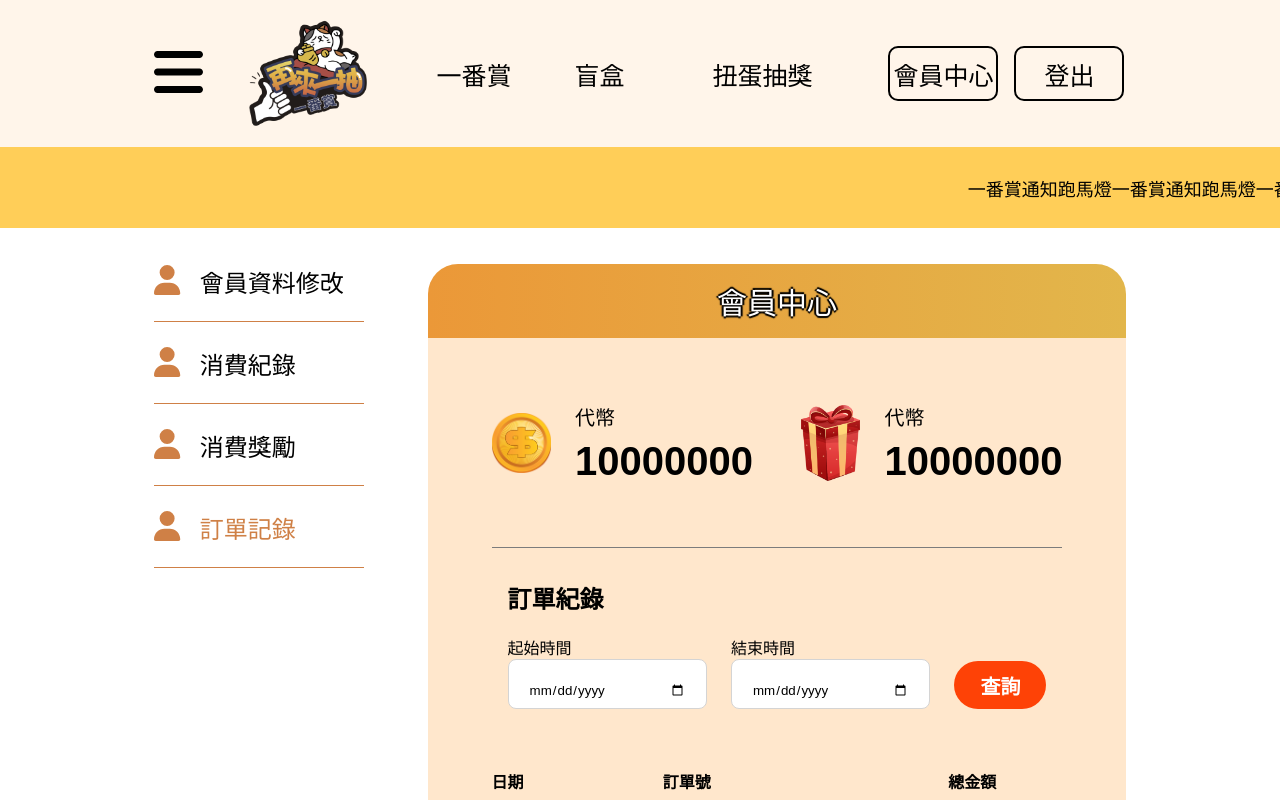
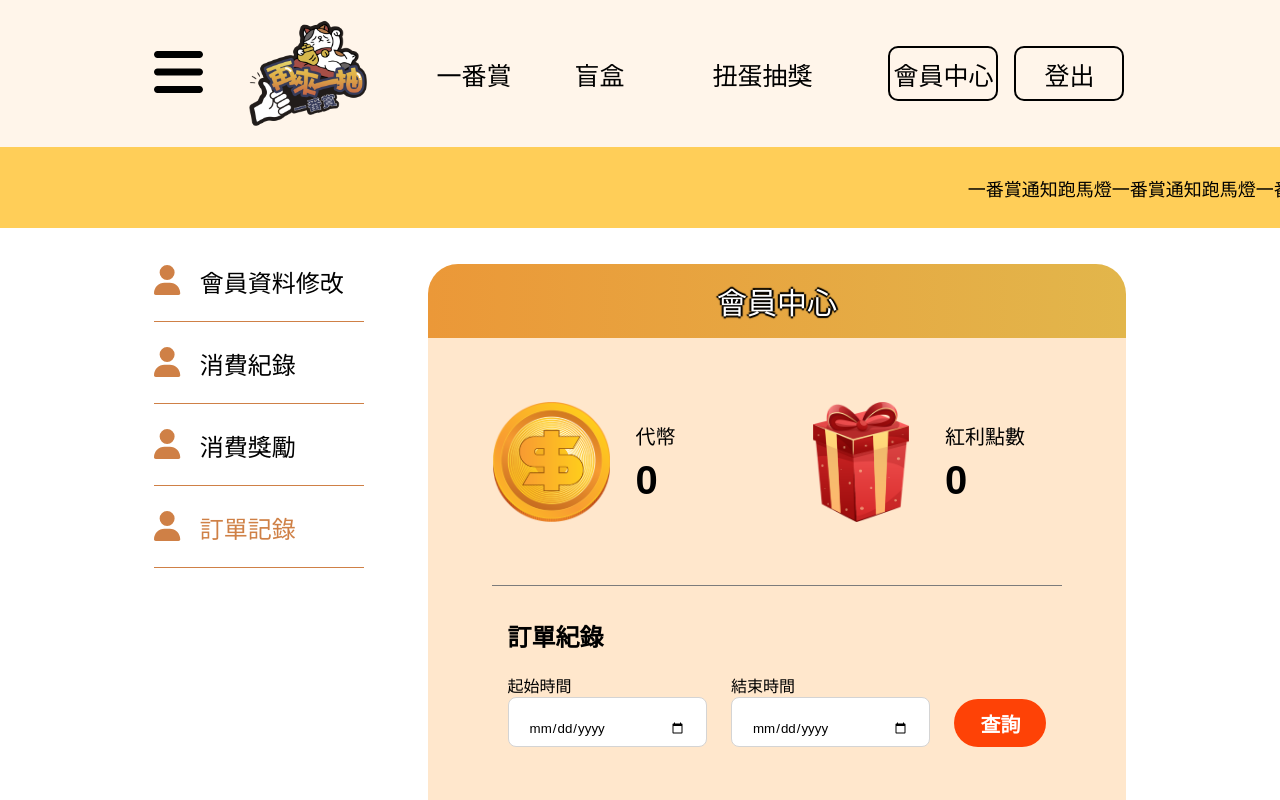
Before and after one commit to smile95137a/OneKuJiForVue, a Vue app: page /member-center/order-history in a window 1280 px wide. Shown: the top 800 px of the page. Built offline with nearby package versions, Linux system fonts and the light colour scheme; no server answers; sample sign-in values are in the browser's storage.

Commit message:
紅利點數增加

```diff
--- a/src/components/Frontend/memberCenter/MemberCenterCoins.vue
+++ b/src/components/Frontend/memberCenter/MemberCenterCoins.vue
@@ -7,7 +7,7 @@
           <p class="memberCenter__text">代幣</p>
         </div>
         <div class="memberCenter__coins-num">
-          <p class="memberCenter__text">10000000</p>
+          <p class="memberCenter__text">{{ userBalance }}</p>
         </div>
       </div>
     </div>
@@ -15,10 +15,10 @@
       <div class="memberCenter__coins-icon"><img :src="c2" /></div>
       <div class="memberCenter__coins-info">
         <div class="memberCenter__coins-title">
-          <p class="memberCenter__text">代幣</p>
+          <p class="memberCenter__text">紅利點數</p>
         </div>
         <div class="memberCenter__coins-num">
-          <p class="memberCenter__text">10000000</p>
+          <p class="memberCenter__text">{{ userBonus }}</p>
         </div>
       </div>
     </div>
@@ -26,8 +26,34 @@
 </template>
 
 <script lang="ts" setup>
+import { ref, onMounted } from 'vue';
 import c1 from '@/assets/image/coin-1.png';
 import c2 from '@/assets/image/coin-2.png';
+import { getUserInfo, getUserId } from '@/services/Front/Frontapi'; // Adjust the import path as needed
+
+const userBalance = ref(0);
+const userBonus = ref(0);
+
+const fetchUserData = async () => {
+  try {
+    const userId = getUserId();
+    if (userId) {
+      const userData = await getUserInfo(userId);
+      userBalance.value = userData.balance;
+      userBonus.value = userData.bonus;
+    } else {
+      console.error('User ID not found');
+    }
+  } catch (error) {
+    console.error('Error fetching user data:', error);
+  }
+};
+
+onMounted(() => {
+  fetchUserData();
+});
 </script>
 
-<style lang="scss" scoped></style>
+<style lang="scss" scoped>
+// Your existing styles here
+</style>
--- a/src/services/Front/Frontapi.ts
+++ b/src/services/Front/Frontapi.ts
@@ -121,6 +121,8 @@ export interface User {
   updateDate: string;
   roles: { id: number; name: string }[];
   status: string;
+  balance: number;
+  bonus: number;
 }
 
 export interface Product {
```
